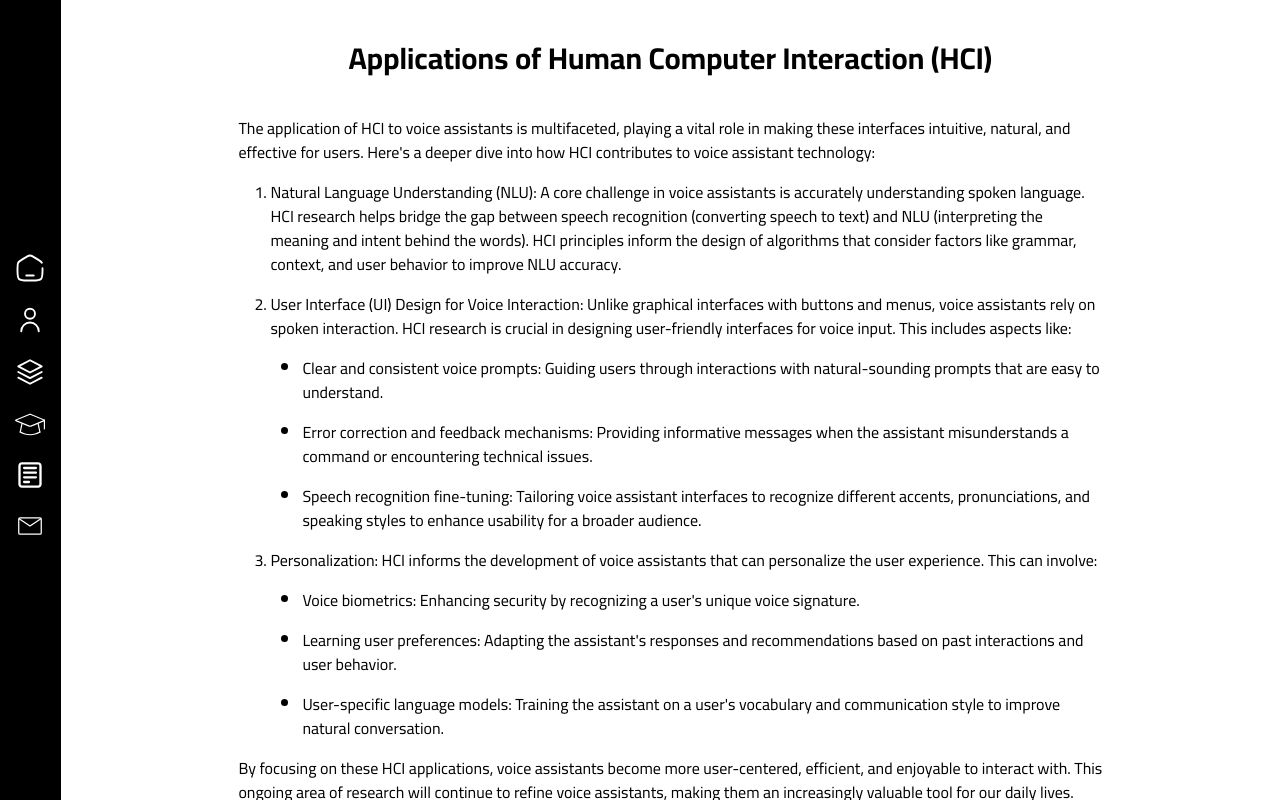
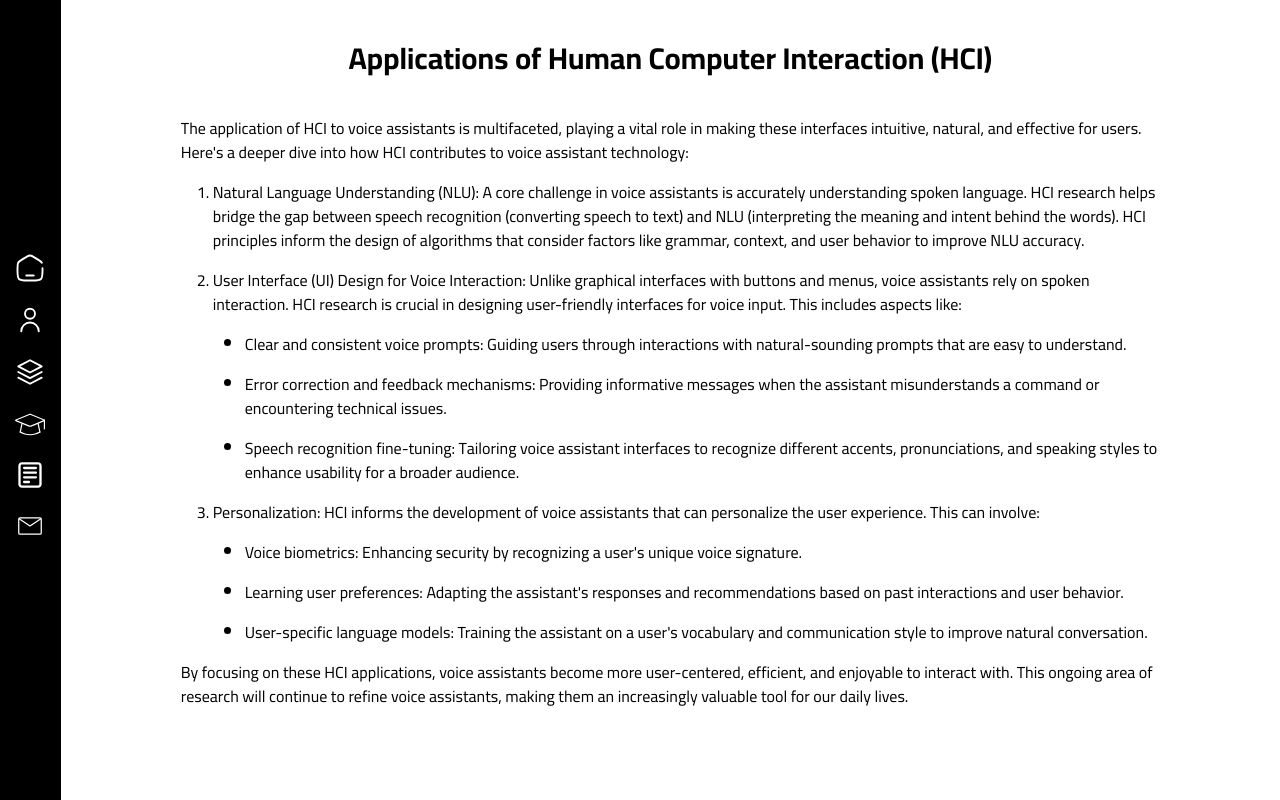
Before and after one commit to Horlakz/dieko-hci-assignment, a SvelteKit app: page /applications in a window 1280 px wide. Built offline with nearby package versions, Linux system fonts and the light colour scheme.

Commit message:
fix(/src/routes/applications/): removes custom max width on page

```diff
--- a/src/routes/applications/+page.svelte
+++ b/src/routes/applications/+page.svelte
@@ -1,4 +1,4 @@
-<section class="flex-col-center gap-6 sm:px-20 px-6 mx-auto max-w-screen-lg">
+<section class="flex-col-center gap-6 sm:px-20 px-6">
 	<h2 class="sm:text-3xl text-xl text-center font-bold">
 		Applications of Human Computer Interaction &#40;HCI&#41;
 	</h2>
```
